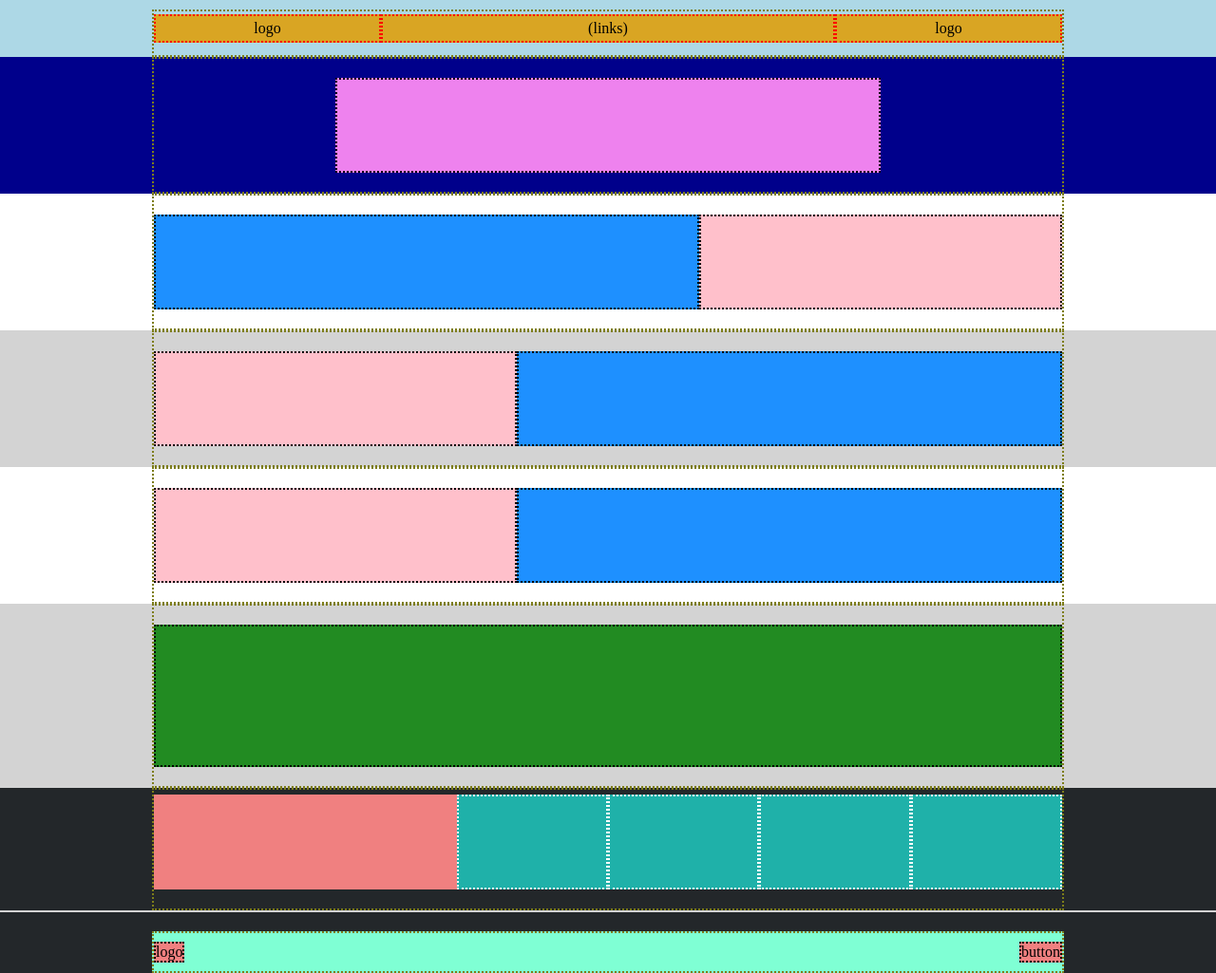
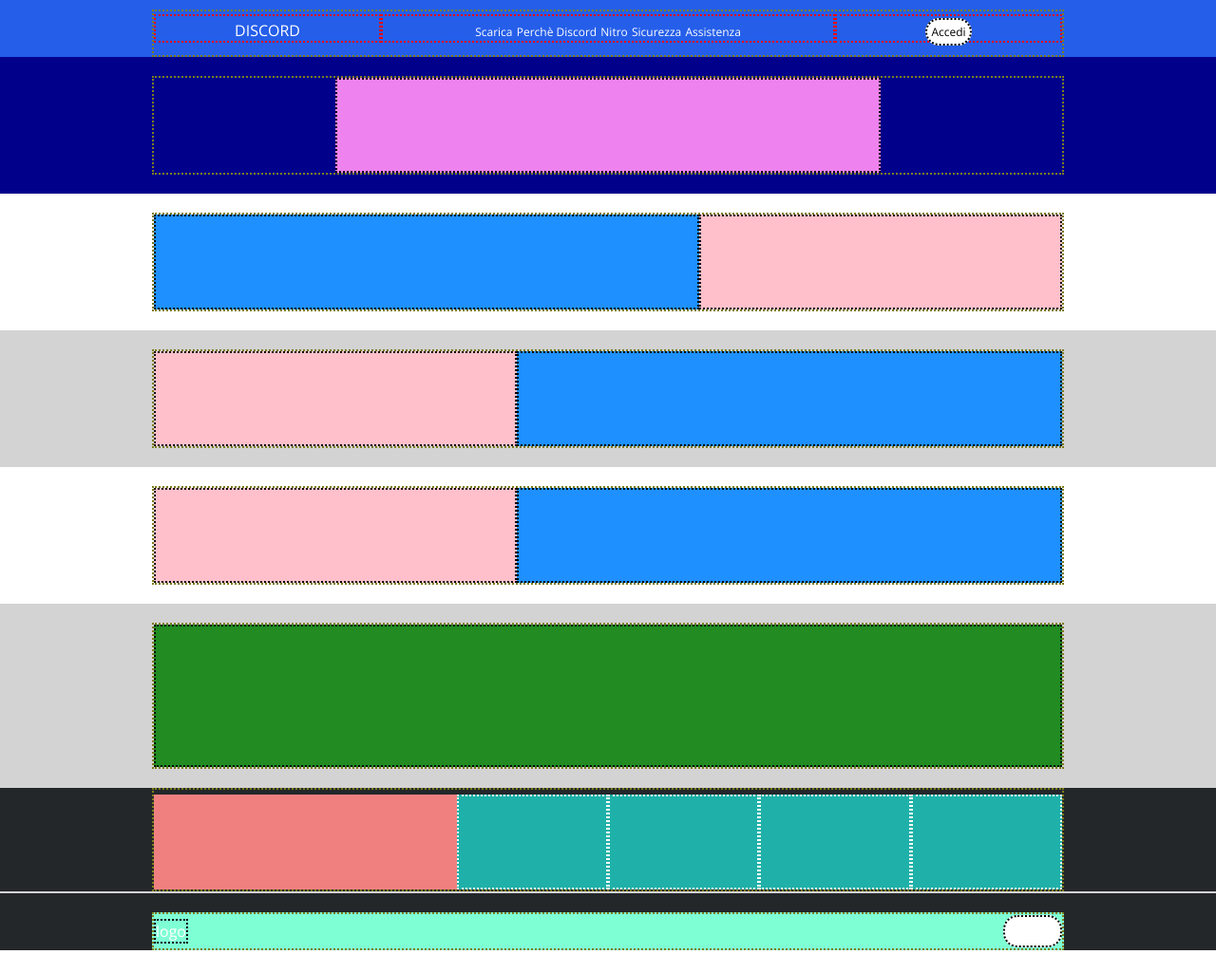
Before and after one commit to aalexebr/htmlcss-discord, a plain HTML site: page index.html in a window 1280 px wide. Shown: the whole page at 95% size. After the commit the page ends 1001 px from the top, so only its background shows below. Drawn offline with nearby package versions, Linux system fonts and the light colour scheme.

Commit message:
nav and button

```diff
--- a/css/style.css
+++ b/css/style.css
@@ -6,9 +6,6 @@
 
 /* DEBUG */
 
-.debug header{
-    background-color: #ADD8E6;
-}
 .debug .menu-column{
     height: 30px;
     border: 2px dotted red;
@@ -26,6 +23,10 @@
 }
 
 /*  GENERAL  */
+body{
+    font-family: 'Open Sans', sans-serif;
+    color: white;
+}
 .flex{
     display: flex;
     justify-content: center;
@@ -36,21 +37,34 @@
     max-width: 1200px;
     width: 75%;
     margin: auto;
+
+}
+section{
     padding: 20px 0 20px 0;
 }
-/*section{
-    padding: 20px 0 20px 0;
-}*/
+ul{
+    list-style-type: none;
+}
+a{
+    text-decoration: none;
+    color: white;
+}
+.button{
+    padding: 4px;
+    border-radius: 15px;
+    background-color: white;
+}
+
 /* HEADER */
 header{
     padding-top: 10px;
+    background-color: #255EE9;
 
 }
 .menu{
     height: 50px;
 }
 .menu-column{
-    background-color: #D9A523;
     width: calc(100% / 4);
     margin-bottom: 10px;
     text-align: center;
@@ -67,6 +81,14 @@ header{
     background-color: #EE82EE;
     height: 100px;
     width: 60%;
+}
+.menu-column > ul > li{
+    display: inline-block;
+    font-size: 0.75em;
+}
+header  .menu-column > .button{
+    color: black;
+    font-size: 0.75em;
 }
 
 /*  MAIN */
@@ -122,9 +144,7 @@ hr{
     height: 40px;
     justify-content: space-between;
 }
-.button, .logo{
-    background-color: lightcoral;
-}
+
 footer:first-of-type{
     border-bottom: 2px solid #D3D3D3;
 }
--- a/index.html
+++ b/index.html
@@ -4,7 +4,7 @@
     <meta charset="UTF-8">
     <meta http-equiv="X-UA-Compatible" content="IE=edge">
     <meta name="viewport" content="width=device-width, initial-scale=1.0">
-    <title>Struttura Discord</title>
+    <title>Discord</title>
 
     <!--FONT-->
     <link rel="preconnect" href="https://fonts.googleapis.com">
@@ -21,14 +21,30 @@
 
         <header>
             <div class="menu flex container">
-                <div class="menu-column flex">
-                    logo
+                <div class="menu-column">
+                    DISCORD
                 </div>
-                <div class="menu-column flex">
-                    (links)
+                <div class="menu-column">
+                    <ul>
+                        <li>
+                            <a href="http://">Scarica</a>
+                        </li>
+                        <li>
+                            <a href="http://">Perchè Discord</a>
+                        </li>
+                        <li>
+                            <a href="http://">Nitro</a>
+                        </li>
+                        <li>
+                            <a href="http://">Sicurezza</a>
+                        </li>
+                        <li>
+                            <a href="http://">Assistenza</a>
+                        </li>
+                    </ul>
                 </div>
-                <div class="menu-column flex">
-                    logo
+                <div class="menu-column">
+                    <a href="http://" class="button">Accedi</a>
                 </div>
             </div>
            <section class="bottom-header">
```
